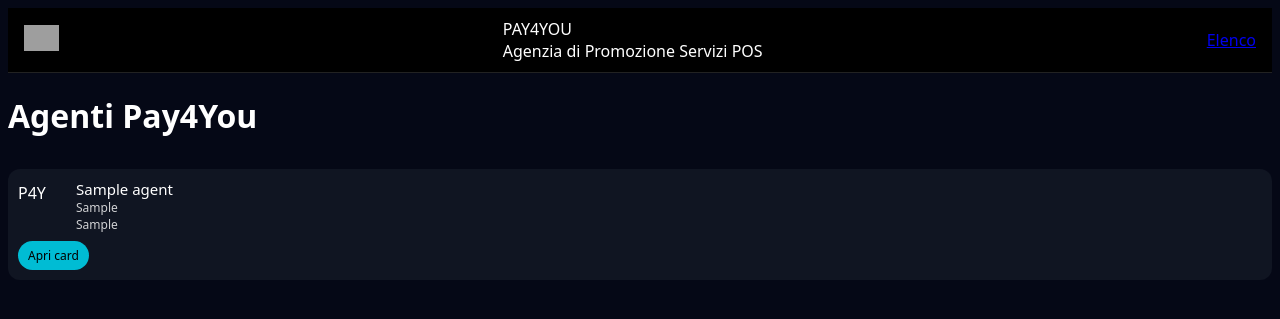
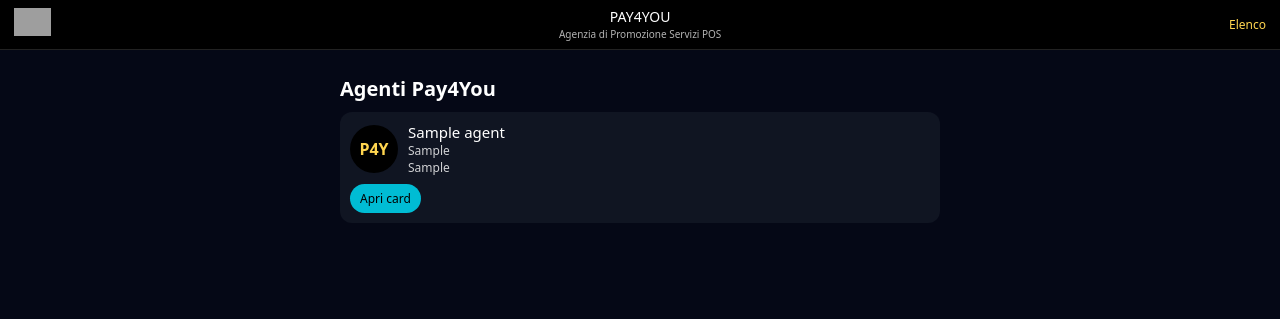
Before and after one commit to gidl59/pay4you-cards-luxury4, a Flask app: template templates/index.html in a window 1280 px wide. Shown: the top 319 px of the page. Run offline with Flask 3, Linux system fonts and the light colour scheme; the template is opened without the code that fills it: most values are stand-ins (such as "Sample title", 1, 10 or a date in 2020); grey boxes are pictures that could not be loaded.

Commit message:
Update style.css

```diff
--- a/static/style.css
+++ b/static/style.css
@@ -1,7 +1,8 @@
 body {
+  margin: 0;
   font-family: system-ui, -apple-system, BlinkMacSystemFont, "Segoe UI", sans-serif;
   background: #050816;
-  color: #fff;
+  color: #ffffff;
 }
 
 /* top bar */
@@ -9,29 +10,125 @@ body {
   display: flex;
   align-items: center;
   justify-content: space-between;
-  padding: 10px 16px;
-  background: #000;
+  gap: 10px;
+  padding: 8px 14px;
+  background: #000000;
   border-bottom: 1px solid #222;
 }
 
 .top-logo img {
-  height: 26px;
+  height: 28px;
 }
 
 .top-title {
-  font-size: 16px;
+  font-size: 14px;
+  text-align: center;
+  line-height: 1.1;
 }
 
-.top-login-link {
+.top-subtitle {
+  font-size: 10px;
+  opacity: 0.7;
+}
+
+.top-link {
+  font-size: 12px;
   color: #ffd54f;
   text-decoration: none;
 }
 
-/* card */
-.card-main {
-  padding: 16px;
+.page-main {
+  padding: 12px 10px 20px;
 }
 
+/* elenco agenti */
+.container {
+  max-width: 600px;
+  margin: 0 auto;
+}
+
+.page-title {
+  font-size: 20px;
+  margin-bottom: 10px;
+}
+
+.agents-list {
+  display: flex;
+  flex-direction: column;
+  gap: 10px;
+}
+
+.agent-item {
+  background: #101522;
+  border-radius: 12px;
+  padding: 10px;
+}
+
+.agent-main {
+  display: flex;
+  align-items: center;
+  gap: 10px;
+}
+
+.agent-avatar {
+  width: 48px;
+  height: 48px;
+  border-radius: 999px;
+  object-fit: cover;
+  background: #000;
+}
+
+.agent-avatar.placeholder {
+  display: flex;
+  align-items: center;
+  justify-content: center;
+  color: #ffd54f;
+  font-weight: bold;
+}
+
+.agent-name {
+  font-size: 15px;
+}
+
+.agent-role,
+.agent-city {
+  font-size: 12px;
+  opacity: 0.8;
+}
+
+.agent-actions {
+  margin-top: 8px;
+  display: flex;
+  flex-wrap: wrap;
+  gap: 6px;
+}
+
+.btn {
+  font-size: 12px;
+  padding: 6px 10px;
+  border-radius: 999px;
+  border: none;
+  text-decoration: none;
+  cursor: pointer;
+}
+
+.btn-primary {
+  background: #00bcd4;
+  color: #000;
+}
+
+.btn-secondary {
+  background: #ffd54f;
+  color: #000;
+}
+
+.btn-outline {
+  background: transparent;
+  border: 1px solid #ffd54f;
+  color: #ffd54f;
+}
+
+/* card */
 .business-card {
   background: radial-gradient(circle at top, #243b6b, #050816);
   border-radius: 18px;
@@ -40,8 +137,15 @@ body {
   margin-bottom: 18px;
 }
 
+.card-cover img {
+  width: 100%;
+  border-radius: 16px;
+  max-height: 140px;
+  object-fit: cover;
+}
+
 .card-profile-photo-wrapper {
-  margin-top: -40px;
+  margin-top: -36px;
   margin-bottom: 8px;
 }
 
@@ -170,70 +274,7 @@ body {
   object-fit: cover;
 }
 
-/* elenco agenti */
-.agents-list {
-  display: flex;
-  flex-direction: column;
-  gap: 10px;
-  padding: 10px 0 20px;
+.card-page {
+  max-width: 600px;
+  margin: 0 auto;
 }
-
-.agent-item {
-  background: #101522;
-  border-radius: 12px;
-  padding: 10px;
-}
-
-.agent-main {
-  display: flex;
-  align-items: center;
-  gap: 10px;
-}
-
-.agent-avatar {
-  width: 48px;
-  height: 48px;
-  border-radius: 999px;
-  object-fit: cover;
-}
-
-.agent-name {
-  font-size: 15px;
-}
-
-.agent-role,
-.agent-city {
-  font-size: 12px;
-  opacity: 0.8;
-}
-
-.agent-actions {
-  margin-top: 8px;
-  display: flex;
-  flex-wrap: wrap;
-  gap: 6px;
-}
-
-.btn {
-  font-size: 12px;
-  padding: 6px 10px;
-  border-radius: 999px;
-  border: none;
-  text-decoration: none;
-}
-
-.btn-primary {
-  background: #00bcd4;
-  color: #000;
-}
-
-.btn-secondary {
-  background: #ffd54f;
-  color: #000;
-}
-
-.btn-outline {
-  background: transparent;
-  border: 1px solid #ffd54f;
-  color: #ffd54f;
-}
```
